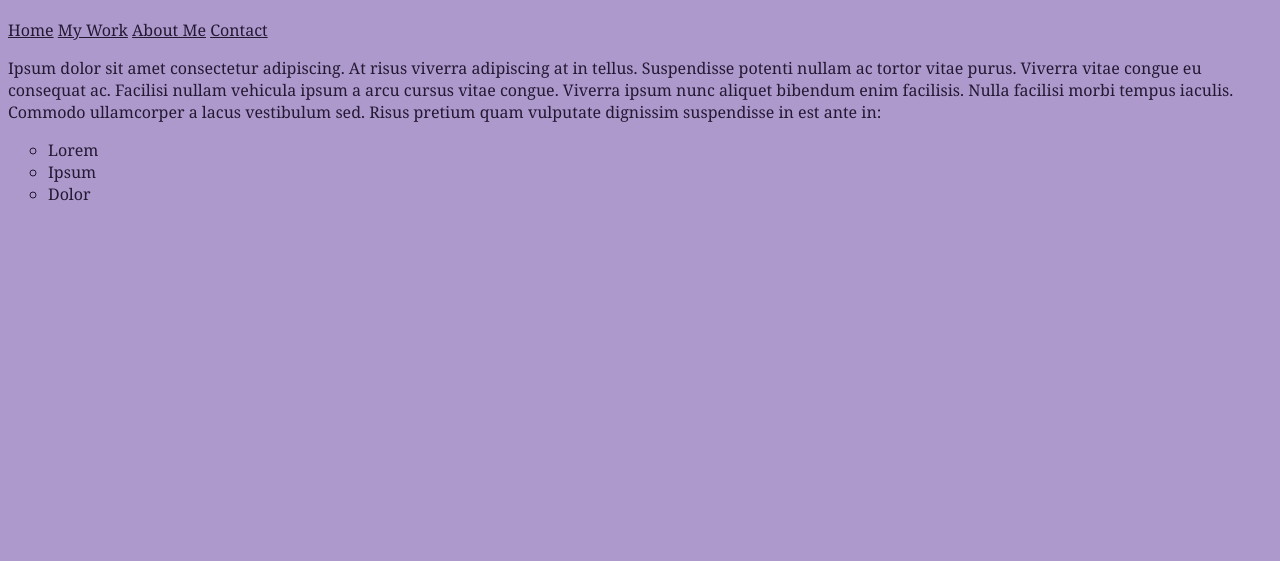
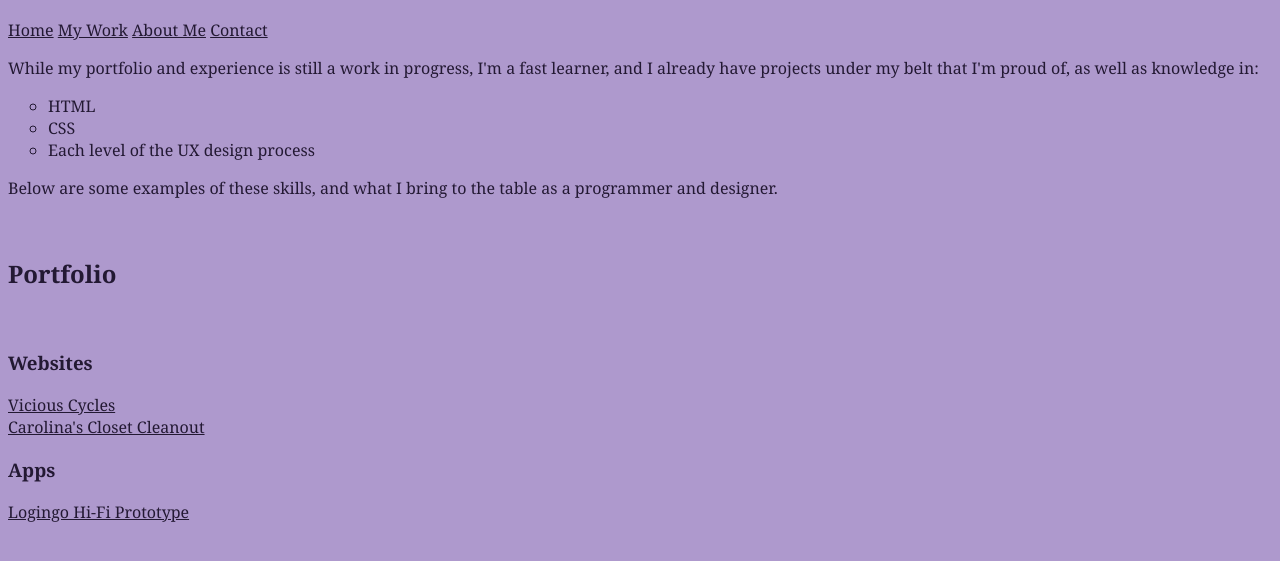
Before and after one commit to iammorganevans/iammorganevans.github.io, a plain HTML site: page my_work.html in a window 1280 px wide. Shown: the part 67-628 px from the top of the page. Drawn offline with Linux system fonts and the light colour scheme.

Commit message:
Add files via upload

```diff
--- a/my_work.html
+++ b/my_work.html
@@ -24,12 +24,23 @@ body {
 	<a href="index.html">Home</a> <a href="my_work.html">My Work</a> <a href="about_me.html">About Me</a> <a href="contact.html">Contact</a>
 </nav>
 
-		<p>Ipsum dolor sit amet consectetur adipiscing. At risus viverra adipiscing at in tellus. Suspendisse potenti nullam ac tortor vitae purus. Viverra vitae congue eu consequat ac. Facilisi nullam vehicula ipsum a arcu cursus vitae congue. Viverra ipsum nunc aliquet bibendum enim facilisis. Nulla facilisi morbi tempus iaculis. Commodo ullamcorper a lacus vestibulum sed. Risus pretium quam vulputate dignissim suspendisse in est ante in: </p>
+		<p>While my portfolio and experience is still a work in progress, I'm a fast learner, and I already have projects under my belt that I'm proud of, as well as knowledge in: </p>
 
 <ul>
-			<li>Lorem</li>
-			<li>Ipsum</li>
-			<li>Dolor</li>
+			<li>HTML</li>
+			<li>CSS</li>
+			<li>Each level of the UX design process</li>
 </ul>
+	<p>Below are some examples of these skills, and what I bring to the table as a programmer and designer.</p>
+	<br>
+	<h2>Portfolio</h2>
+	<br>
+	<h3>Websites</h3>
+	<a href="https://wcet.waketech.edu/meevansivey/WEB140/viciouscycles/index.html">Vicious Cycles</a>
+	<br>
+	<a href="https://wcet.waketech.edu/meevansivey/WEB110/final_project/index.html">Carolina's Closet Cleanout</a>
+	<br>
+	<h3>Apps</h3>
+	<a href="https://www.figma.com/proto/fjpXSHpWlqANYMLBGTUm9A/Logingo-App?node-id=1-3&scaling=scale-down&page-id=0%3A1&starting-point-node-id=1%3A3">Logingo Hi-Fi Prototype</a>
 </body>
 </html>
```
Also changed, not shown: about_me.html (+1 -0 lines), index.html (+2 -1 lines).
